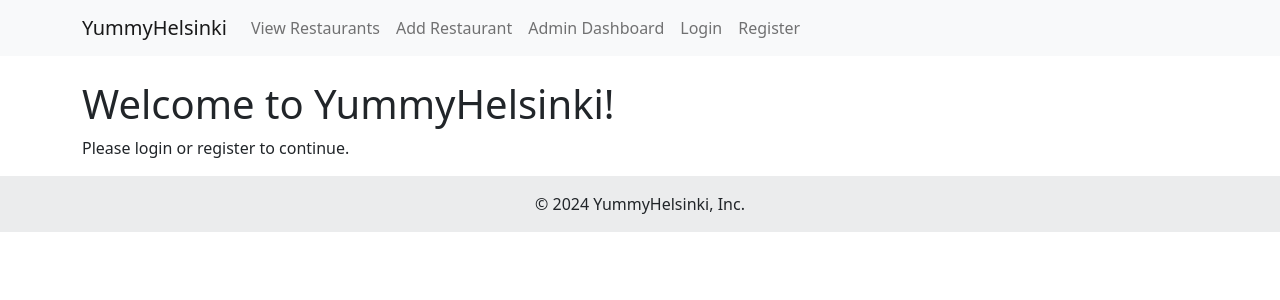
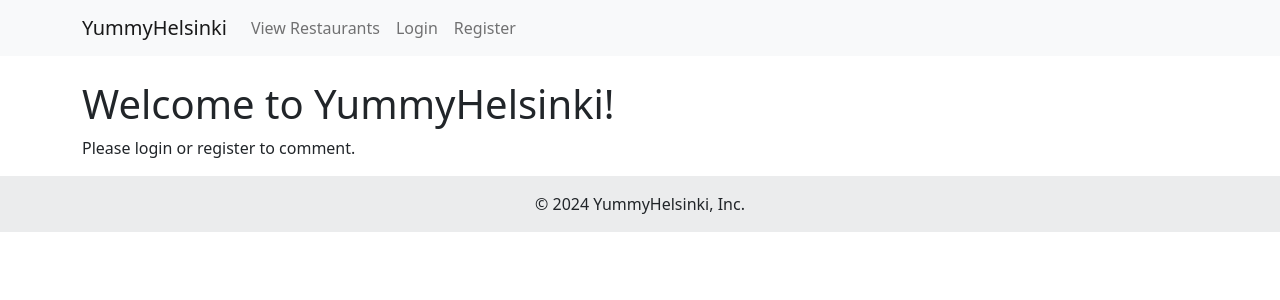
Before and after one commit to imsyc75/Ravintolasovellus, a Flask app: page / in a window 1280 px wide. Shown: the top 300 px of the page. Run offline with Flask 3, Linux system fonts and the light colour scheme; some libraries are stand-ins or nearby versions.

Commit message:
only admin can see admin page

```diff
--- a/routes.py
+++ b/routes.py
@@ -85,6 +85,7 @@ def login():
 @app.route('/logout')
 def logout():
     session.pop('username', None)
+    session.pop('role', None)
     return redirect('/')
 
 
--- a/templates/index.html
+++ b/templates/index.html
@@ -9,6 +9,6 @@ Home
 {% if session['username'] %}
     <p>Hello, {{ session['username'] }}!</p>
 {% else %}
-    <p>Please login or register to continue.</p>
+    <p>Please login or register to comment.</p>
 {% endif %}
 {% endblock %}
--- a/templates/layout.html
+++ b/templates/layout.html
@@ -20,12 +20,11 @@
                     <li class="nav-item">
                         <a class="nav-link" href="/restaurants">View Restaurants</a>
                     </li>
-                    <li class="nav-item">
-                        <a class="nav-link" href="/add_restaurant">Add Restaurant</a>
-                    </li>
+                    {% if session['role'] == 0 %}
                     <li class="nav-item">
                         <a class="nav-link" href="/admin_page">Admin Dashboard</a>
                     </li>
+                    {% endif %}
                     {% if session['username'] %}
                         <li class="nav-item">
                             <a class="nav-link" href="/logout">Logout</a>
```
